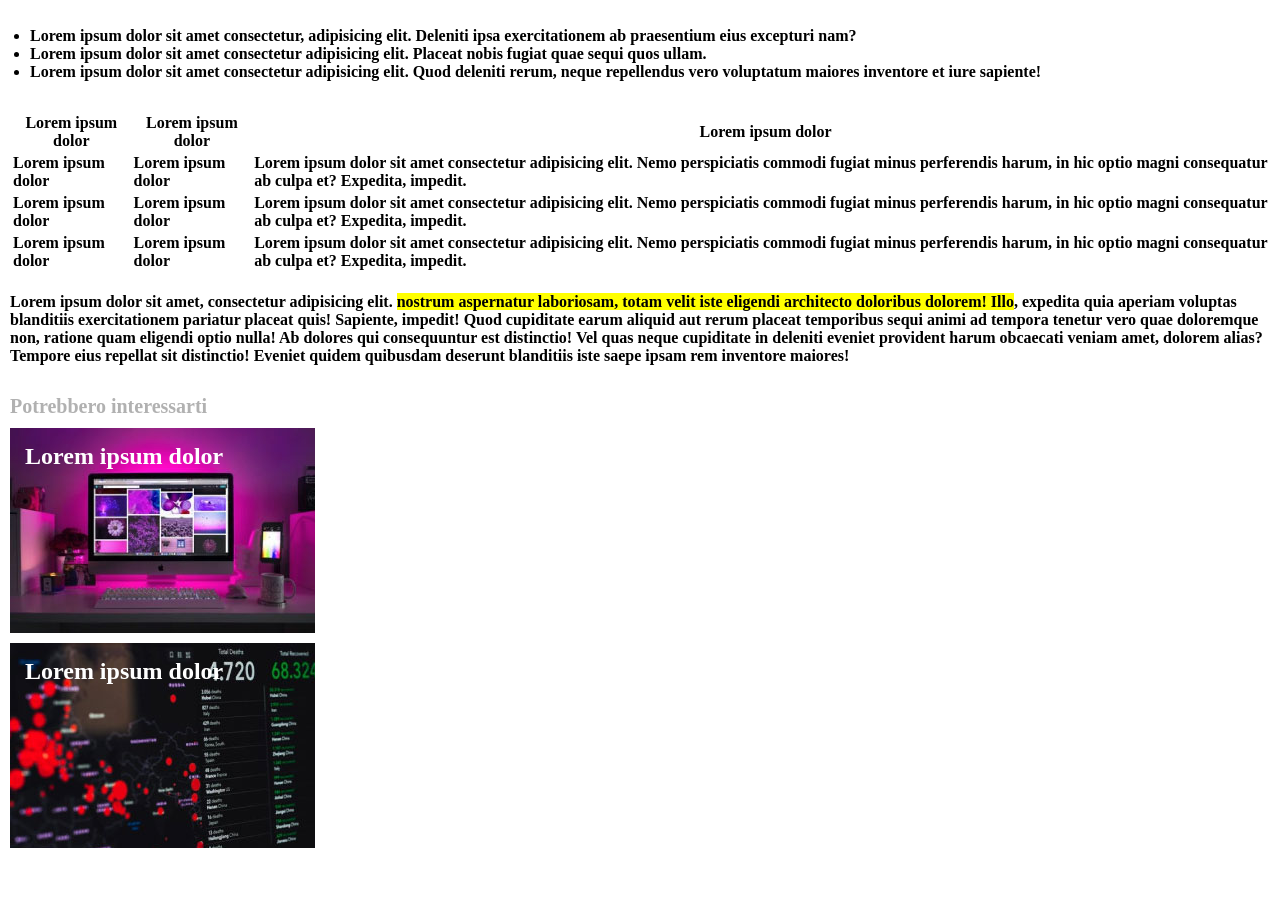
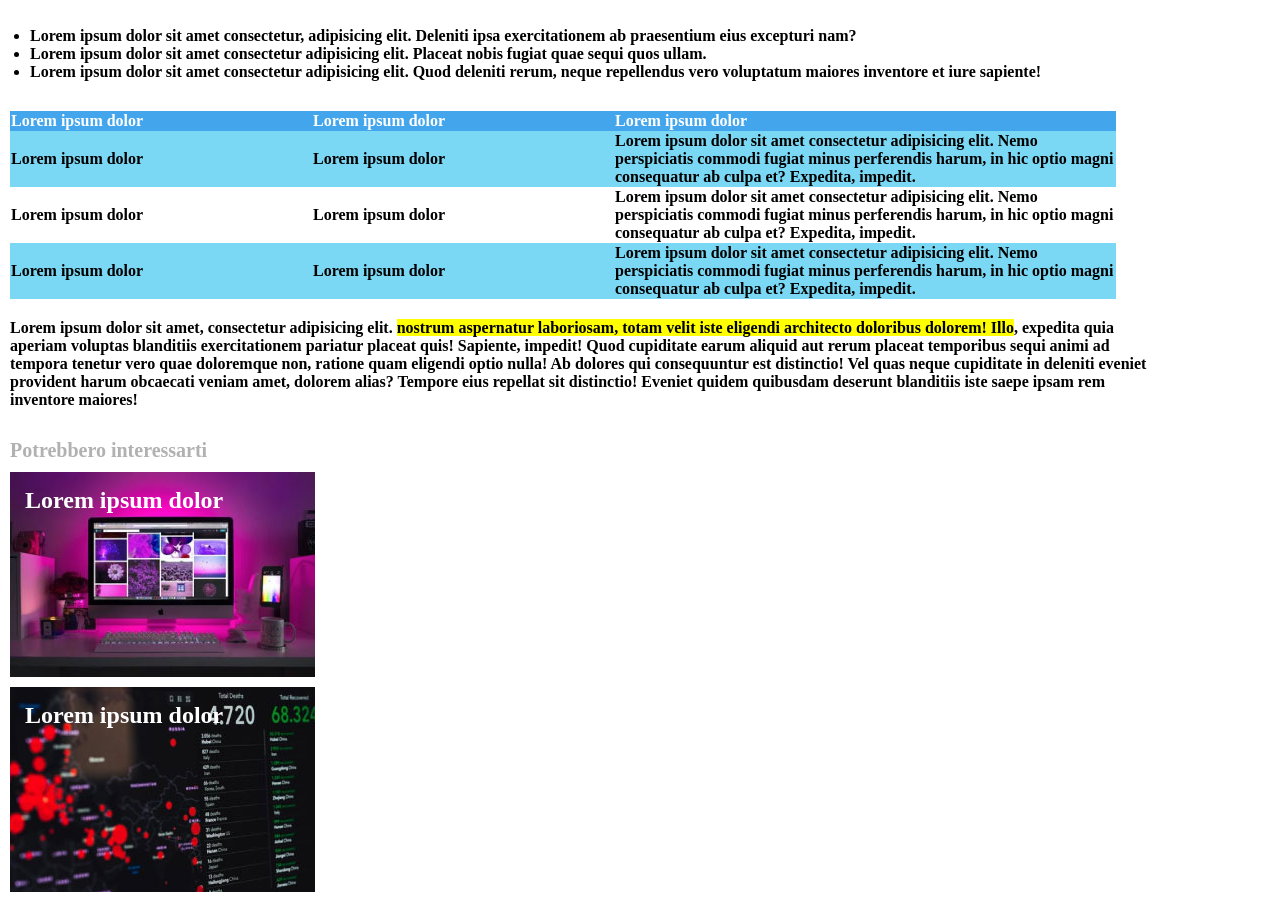
Before and after one commit to oninotna/html-css-booleaner, a plain HTML site: page index.html in a window 1280 px wide. Shown: the part 835-1743 px from the top of the page. Before the commit the page ends 1713 px from the top, so only its background shows below. Drawn offline with Linux system fonts and the light colour scheme.

Commit message:
fix code

```diff
--- a/css/style.css
+++ b/css/style.css
@@ -1,5 +1,9 @@
 * {
     margin: 0;
+}
+
+body {
+    width: 1150px;
 }
 
 .main-header {
@@ -48,6 +52,29 @@ main ul {
 
 table {
     font-weight: 800;
+    border-spacing: 0;
+}
+
+thead {
+    background-color: rgb(67, 166, 236);
+    text-align: left;
+    color: white;
+}
+
+tbody {
+    background-color: rgb(122, 216, 245) ;
+}
+
+th {
+    width: 300px;
+}
+
+.special {
+    width: 500px;
+}
+
+.central-row {
+    background-color: white;
 }
 
 footer {
--- a/index.html
+++ b/index.html
@@ -44,7 +44,7 @@
                     <tr>
                         <th>Lorem ipsum dolor</th>
                         <th>Lorem ipsum dolor</th>
-                        <th>Lorem ipsum dolor</th>
+                        <th class="special">Lorem ipsum dolor</th>
                     </tr>
                 </thead>
                 <tbody>
@@ -53,7 +53,7 @@
                         <td>Lorem ipsum dolor</td>
                         <td>Lorem ipsum dolor sit amet consectetur adipisicing elit. Nemo perspiciatis commodi fugiat minus perferendis harum, in hic optio magni consequatur ab culpa et? Expedita, impedit.</td>
                     </tr>
-                    <tr>
+                    <tr class="central-row">
                         <td>Lorem ipsum dolor</td>
                         <td>Lorem ipsum dolor</td>
                         <td>Lorem ipsum dolor sit amet consectetur adipisicing elit. Nemo perspiciatis commodi fugiat minus perferendis harum, in hic optio magni consequatur ab culpa et? Expedita, impedit.</td>
```
